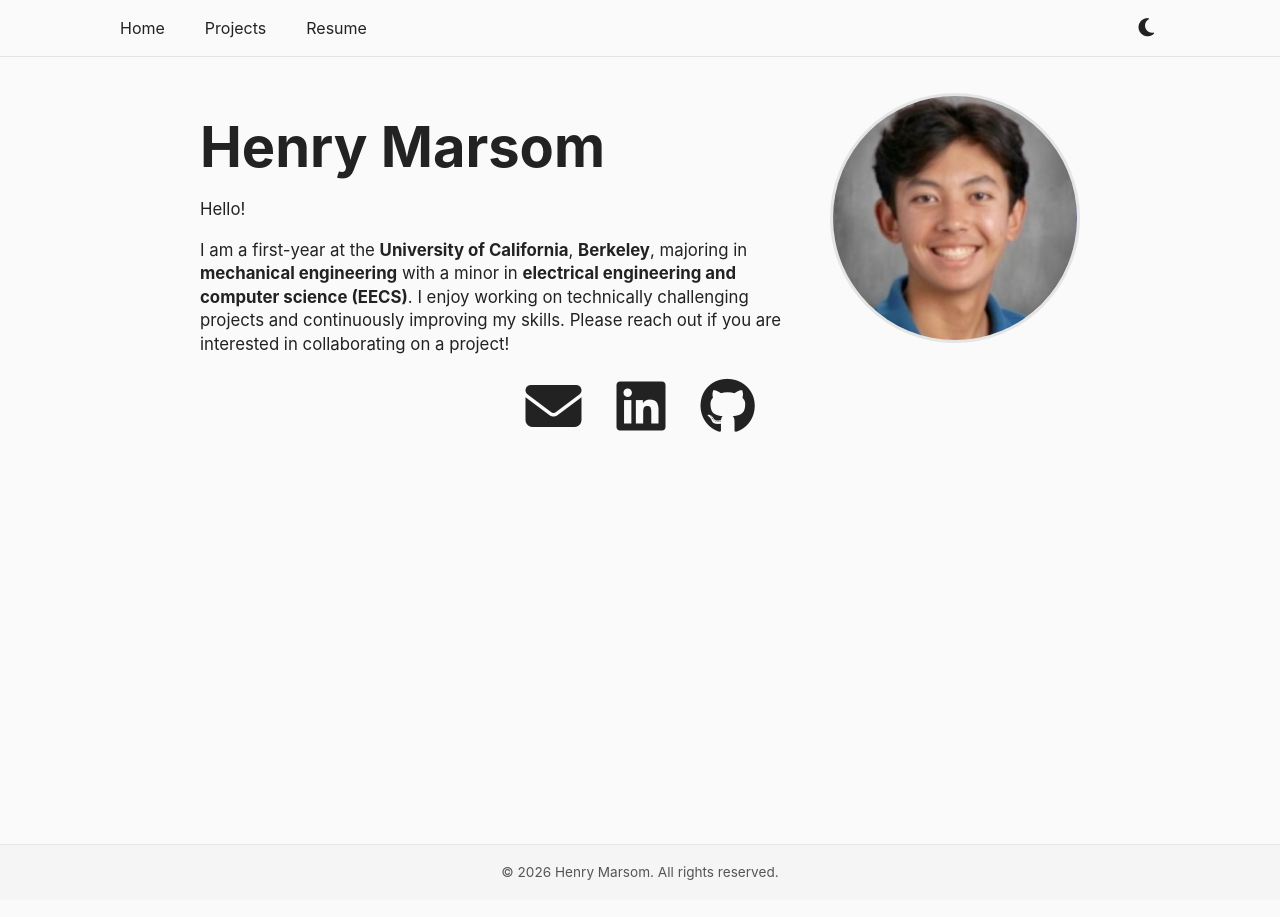
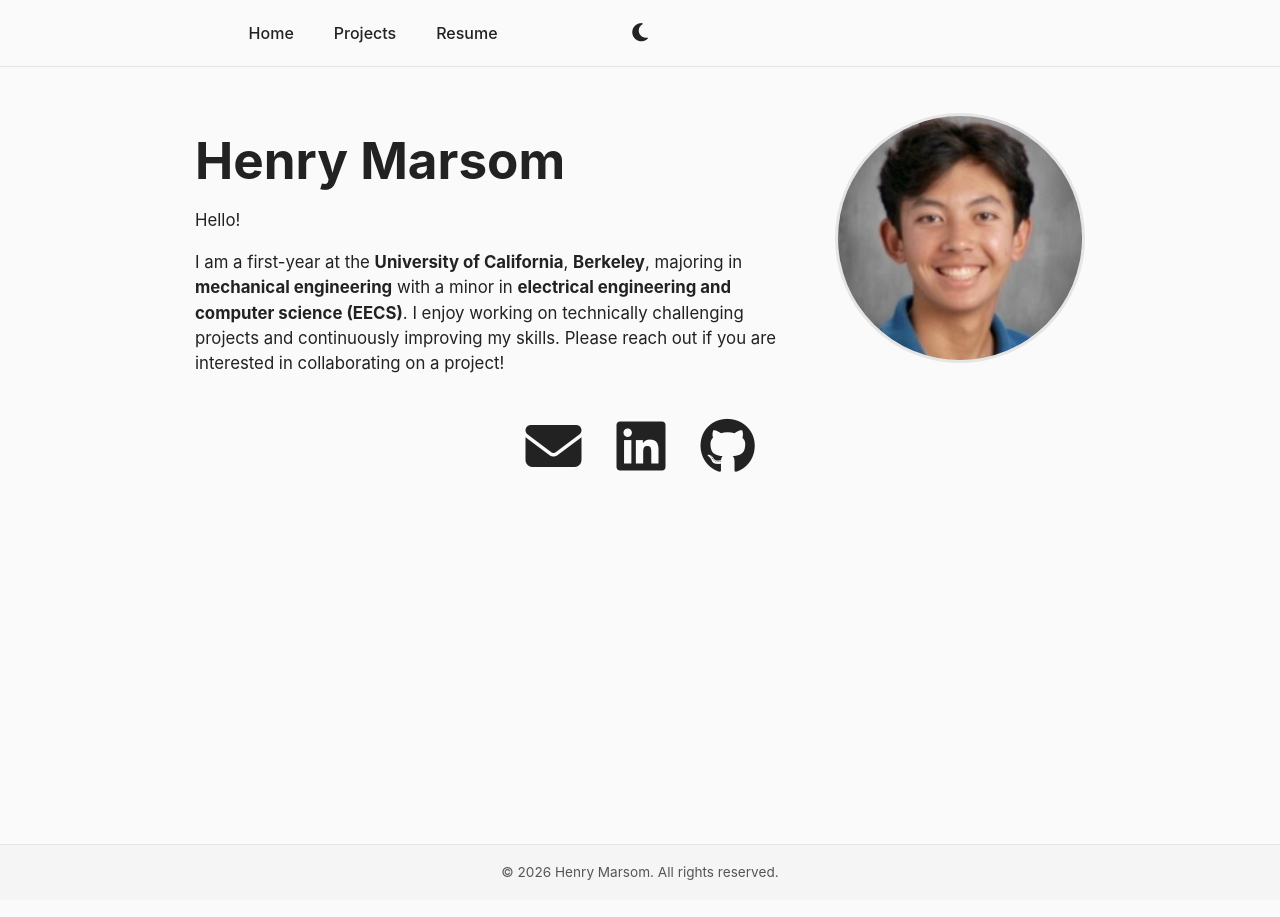
Before and after one commit to henrymarsom/henrymarsom.github.io, a Jekyll site: the page built from index.md, in a window 1280 px wide. Built offline with Jekyll 4.4.1, drawn with Linux system fonts in a browser that asks for light colours.

Commit message:
Update style.css

```diff
--- a/assets/style.css
+++ b/assets/style.css
@@ -7,23 +7,23 @@
   --text: #222;
   --muted: #555;
   --border: #e5e5e5;
-  --card-bg: #ffffff;
-  --footer-bg: #f5f5f5;
+  --card: #ffffff;
+  --footer: #f5f5f5;
   --link: #0077cc;
 }
 
 body.dark {
   --bg: #121212;
   --text: #eaeaea;
-  --muted: #bbbbbb;
+  --muted: #bbb;
   --border: #333;
-  --card-bg: #1e1e1e;
-  --footer-bg: #181818;
+  --card: #1e1e1e;
+  --footer: #181818;
   --link: #4da3ff;
 }
 
 /* ======================================================
-   GLOBAL RESET
+   GLOBAL
 ====================================================== */
 
 * {
@@ -44,7 +44,7 @@ html, body {
 
 .page-content {
   min-height: calc(100vh - 50px);
-  padding-bottom: 60px; /* room for footer */
+  padding-bottom: 60px;
 }
 
 /* ======================================================
@@ -59,9 +59,24 @@ html, body {
   max-width: 1100px;
   margin: auto;
   padding: 15px 30px;
+
+  display: grid;
+  grid-template-columns: 1fr auto 1fr;
+  align-items: center;
+}
+
+.nav-left {
+  justify-self: start;
+}
+
+.nav-center {
+  justify-self: center;
   display: flex;
-  align-items: center;
-  justify-content: space-between;
+  gap: 40px;
+}
+
+.nav-right {
+  justify-self: end;
 }
 
 .site-name {
@@ -71,14 +86,10 @@ html, body {
   color: inherit;
 }
 
-.nav-center {
-  display: flex;
-  gap: 40px;
-}
-
 .nav-center a {
   text-decoration: none;
   color: inherit;
+  font-weight: 500;
   position: relative;
 }
 
@@ -103,6 +114,16 @@ html, body {
   border: none;
   cursor: pointer;
   color: inherit;
+  padding: 6px;
+  border-radius: 6px;
+}
+
+#theme-toggle:hover {
+  background: rgba(0,0,0,0.05);
+}
+
+body.dark #theme-toggle:hover {
+  background: rgba(255,255,255,0.08);
 }
 
 /* ======================================================
@@ -110,15 +131,14 @@ html, body {
 ====================================================== */
 
 .home-container {
-  max-width: 2100px;
+  max-width: 1100px;
   margin: auto;
-  padding: 10px 20px;
+  padding: 20px;
 }
 
 .hero {
   display: flex;
-  flex-wrap: wrap;
-  gap: 30px;
+  gap: 40px;
   align-items: center;
   justify-content: center;
 }
@@ -128,18 +148,18 @@ html, body {
 }
 
 .hero-text h1 {
-  font-size: 3.5rem;
+  font-size: 3.2rem;
   margin-bottom: 10px;
 }
 
 .subtitle {
+  font-size: 1.2rem;
   color: var(--muted);
-  font-size: 1.2rem;
 }
 
 .bio {
   font-size: 1.05rem;
-  line-height: 1.4;
+  line-height: 1.5;
 }
 
 .hero-image img {
@@ -155,6 +175,7 @@ html, body {
 ====================================================== */
 
 .contact {
+  margin-top: 20px;
   display: flex;
   gap: 35px;
   justify-content: center;
@@ -172,92 +193,17 @@ html, body {
 }
 
 /* ======================================================
-   PROJECTS
-====================================================== */
-
-.projects-container {
-  max-width: 1100px;
-  margin: auto;
-  padding: 40px 20px;
-}
-
-.projects-intro {
-  max-width: 700px;
-  color: var(--muted);
-}
-
-.projects-grid {
-  display: grid;
-  grid-template-columns: repeat(auto-fit, minmax(300px, 1fr));
-  gap: 30px;
-}
-
-.project-card {
-  background: var(--card-bg);
-  border-radius: 8px;
-  overflow: hidden;
-  box-shadow: 0 6px 16px rgba(0,0,0,0.08);
-  transition: transform 0.2s ease;
-}
-
-.project-card:hover {
-  transform: translateY(-4px);
-}
-
-.project-content {
-  padding: 20px;
-}
-
-.project-tools {
-  color: var(--link);
-  font-size: 0.85rem;
-  font-weight: 600;
-}
-
-/* ======================================================
-   RESUME
-====================================================== */
-
-.resume-container {
-  display: flex;
-  justify-content: center;
-  padding: 20px;
-}
-
-.resume-header {
-  display: flex;
-  justify-content: space-between;
-  width: 700px;
-  align-items: center;
-}
-
-.resume-title {
-  font-size: 2.5rem;
-}
-
-.resume-img {
-  width: 700px;
-  max-width: 100%;
-  display: block;
-  margin: auto;
-  background: #fff;
-  padding: 10px;
-  border-radius: 6px;
-  box-shadow: 0 6px 14px rgba(0,0,0,0.2);
-}
-
-/* ======================================================
-   FOOTER (STICKY & THEMABLE)
+   FOOTER
 ====================================================== */
 
 .site-footer {
   position: fixed;
   bottom: 0;
   width: 100%;
-  text-align: center;
   padding: 6px 0;
   font-size: 0.85rem;
-  background: var(--footer-bg);
+  text-align: center;
+  background: var(--footer);
   color: var(--muted);
   border-top: 1px solid var(--border);
 }
@@ -267,25 +213,19 @@ html, body {
 ====================================================== */
 
 @media (max-width: 768px) {
+  .nav {
+    grid-template-columns: auto 1fr auto;
+    row-gap: 10px;
+  }
+
+  .nav-center {
+    grid-column: 1 / -1;
+    justify-content: center;
+  }
+
   .hero {
     flex-direction: column;
     text-align: center;
-  }
-
-  .nav {
-    flex-wrap: wrap;
-  }
-
-  .nav-center {
-    width: 100%;
-    justify-content: center;
-    margin-top: 10px;
-  }
-
-  .resume-header {
-    flex-direction: column;
-    gap: 10px;
-    width: 90%;
   }
 
   .hero-text h1 {
```
